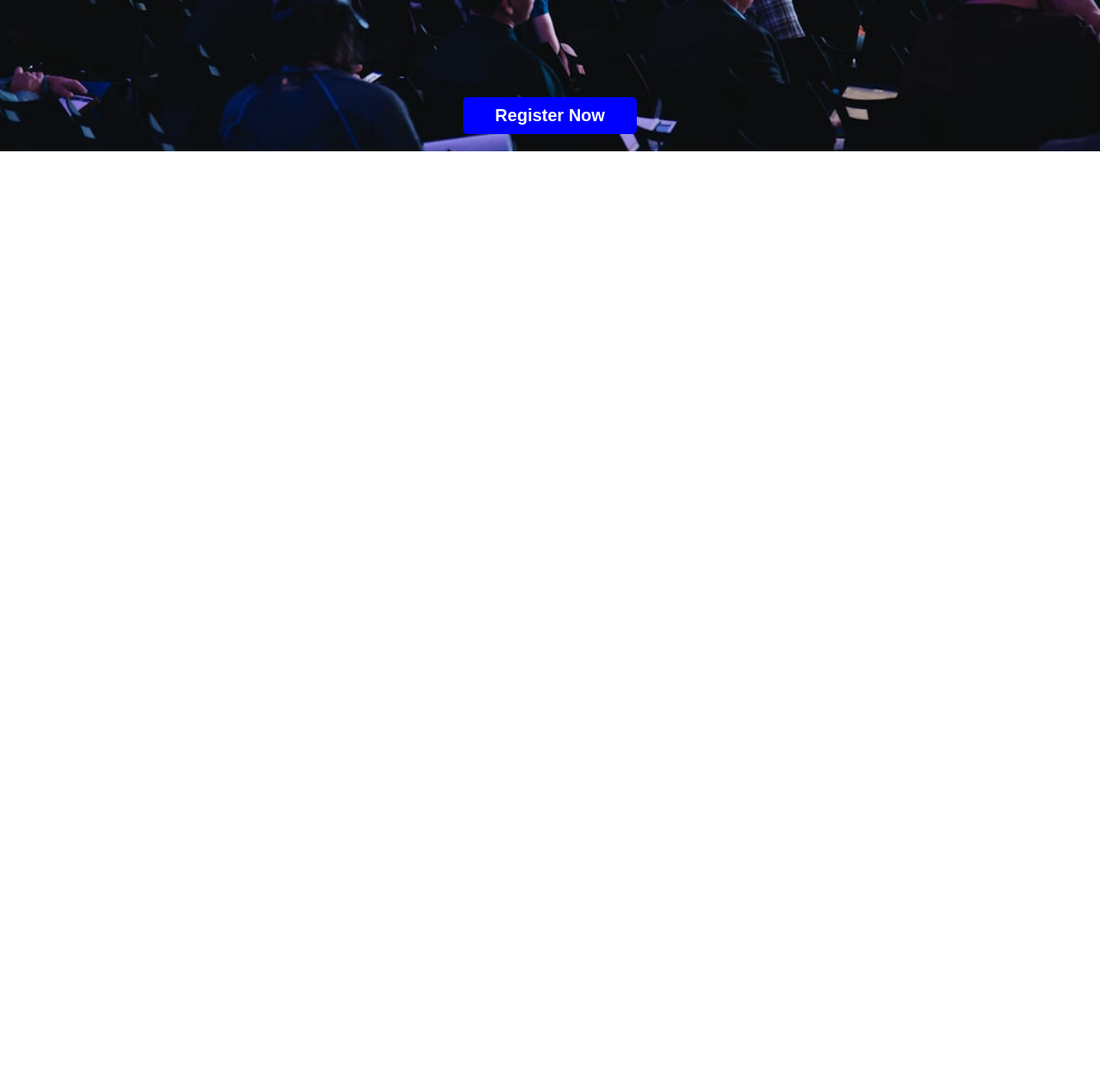
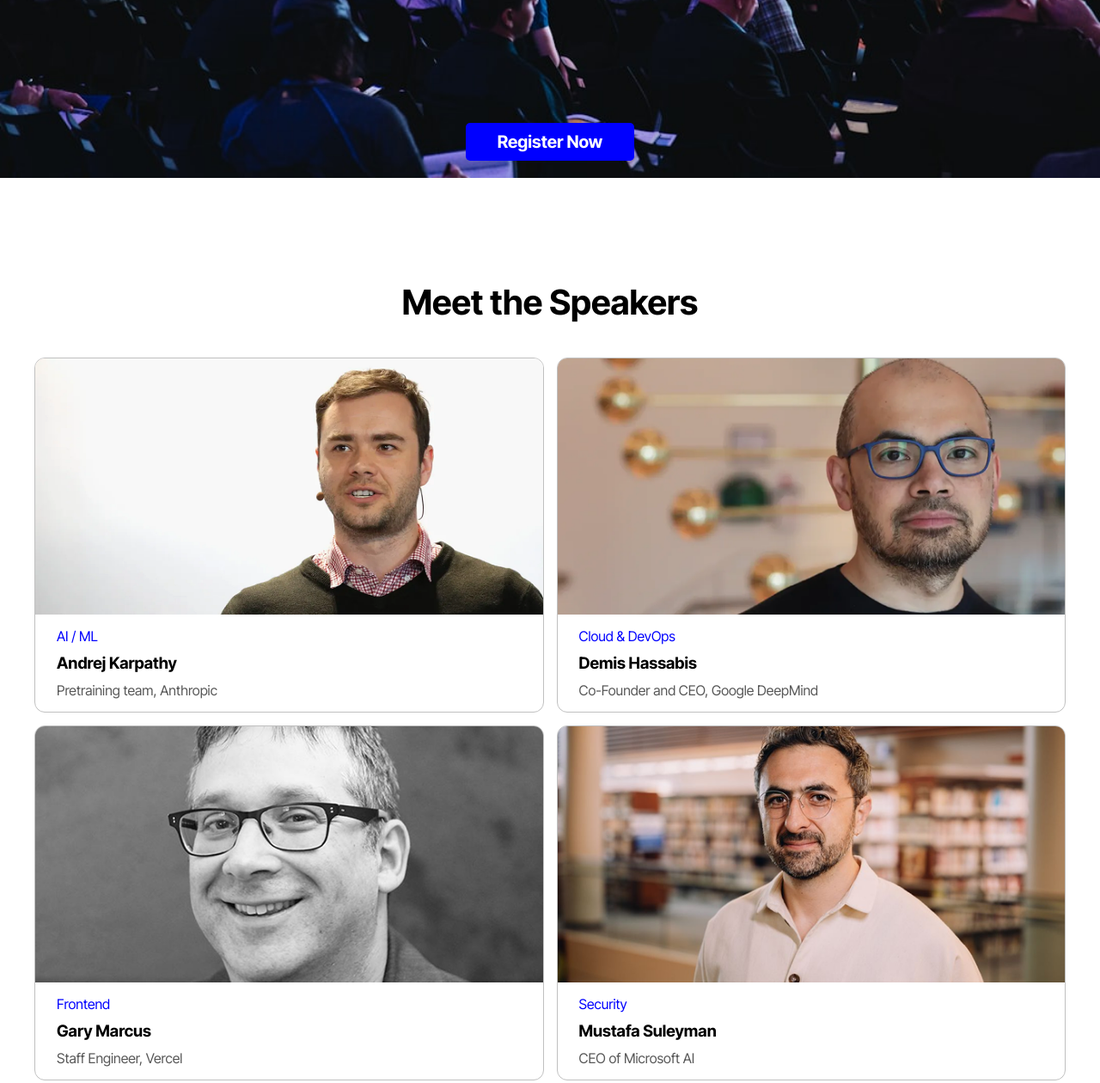
Before and after one commit to anasezhar9306-arch/Assignment-00-1, a plain HTML site: page index.html in a window 1280 px wide. Shown: the part 500-1760 px from the top of the page at 86% size. Before the commit the page ends 800 px from the top, so only its background shows below. Drawn offline with Linux system fonts and the light colour scheme.

Commit message:
complit Meet the Speakers

```diff
--- a/index.html
+++ b/index.html
@@ -54,5 +54,59 @@
      <!-- hero section end here -->
      <!-- hero section end here -->
 
+
+
+     <!-- Meet the Speakers section start -->
+     <!-- Meet the Speakers section start -->
+      <section>
+        <h2 class="Headline">Meet the Speakers</h2>
+
+        <!-- speaker-card-01 -->
+        <div class="parent-all-cards">
+            <div class="spikear-card">
+            <img src="./assets/andrej.png" alt="Andrej Karpathy">
+            <article class="Text-below-the-image">
+                <p class="Blue-text-in-the-image">AI / ML</p>
+                <h3>Andrej Karpathy</h3>
+                <p class="Blue-text-in-the-image-silver">Pretraining team, Anthropic</p>
+            </article>
+        </div>
+
+        <!-- speaker-card-02 -->
+        <div class="spikear-card">
+            <img src="./assets/demis.png" alt="Demis Hassabis">
+            <article class="Text-below-the-image">
+                <p class="Blue-text-in-the-image">Cloud & DevOps</p>
+                <h3>Demis Hassabis</h3>
+                <p class="Blue-text-in-the-image-silver">Co-Founder and CEO, Google DeepMind</p>
+            </article>
+        </div>
+
+        <!-- speaker-card-03 -->
+        <div class="spikear-card">
+            <img src="./assets/gary.png" alt="Gary Marcus">
+            <article class="Text-below-the-image">
+                <p class="Blue-text-in-the-image">Frontend</p>
+                <h3>Gary Marcus</h3>
+                <p class="Blue-text-in-the-image-silver">Staff Engineer, Vercel</p>
+            </article>
+        </div>
+
+        <!-- speaker-card-04 -->
+        <div class="spikear-card">
+            <img src="./assets/mustafa.png" alt="Mustafa Suleyman">
+            <article class="Text-below-the-image">
+                <p class="Blue-text-in-the-image">Security</p>
+                <h3>Mustafa Suleyman</h3>
+                <p class="Blue-text-in-the-image-silver">CEO of Microsoft AI</p>
+            </article>
+        </div>
+        </div>
+      </section>
+
+
+     <!-- Meet the Speakers section end -->
+     <!-- Meet the Speakers section end-->
+
 </body>
 </html>
--- a/style.css
+++ b/style.css
@@ -1,5 +1,7 @@
 *{
-    margin: 0px;
+    margin: 0;
+    padding: 0;
+    font-family: "Inter Tight", sans-serif;
 }
 .comon-btn{
     background-color: blue;
@@ -78,3 +80,102 @@ header div article p{
 }
    /* header style end */
    /* header style end */
+
+ /* Meet the Speakers style start */
+ /* Meet the Speakers style start */
+
+ .Headline{
+   text-align: center;
+   margin-top: 120px;
+   margin-bottom: 40px;
+   font-size: 40px;
+ }
+
+
+
+ .parent-all-cards{
+    max-width: 1200px;
+    margin: auto;
+    margin-top: 20px;
+    margin-bottom: 10px;
+    display: grid;
+    grid-template-columns: 1fr 1fr;
+    gap: 15px;
+
+
+ }
+ .spikear-card{
+    border: 1px solid silver;
+    border-radius: 12px;
+    overflow: hidden;
+ }
+ .spikear-card img{
+    width: 100%;
+    display: block;
+ }
+ .Text-below-the-image{
+    display: flex;
+    flex-direction: column;
+    gap: 10px;
+    margin: 15px 25px;
+ }
+
+ .Blue-text-in-the-image{
+    color: blue;
+ }
+ .Blue-text-in-the-image-silver{
+    color: #575757;
+ }
+
+
+
+ /* Meet the Speakers style end */
+ /* Meet the Speakers style end */
+
+   .Headline{
+   text-align: center;
+   margin-top: 120px;
+   margin-bottom: 40px;
+   font-size: 40px;
+ }
+
+
+
+ .parent-all-cards{
+    max-width: 1200px;
+    margin: auto;
+    margin-top: 20px;
+    margin-bottom: 10px;
+    display: grid;
+    grid-template-columns: 1fr 1fr;
+    gap: 15px;
+
+
+ }
+ .spikear-card{
+    border: 1px solid silver;
+    border-radius: 12px;
+    overflow: hidden;
+ }
+ .spikear-card img{
+    width: 100%;
+    display: block;
+ }
+ .Text-below-the-image{
+    display: flex;
+    flex-direction: column;
+    gap: 10px;
+    margin: 15px 25px;
+ }
+
+ .Blue-text-in-the-image{
+    color: blue;
+ }
+ .Blue-text-in-the-image-silver{
+    color: #575757;
+ }
+
+
+
+ /* Meet the Speakers style end */
+ /* Meet the Speakers style end */
```
